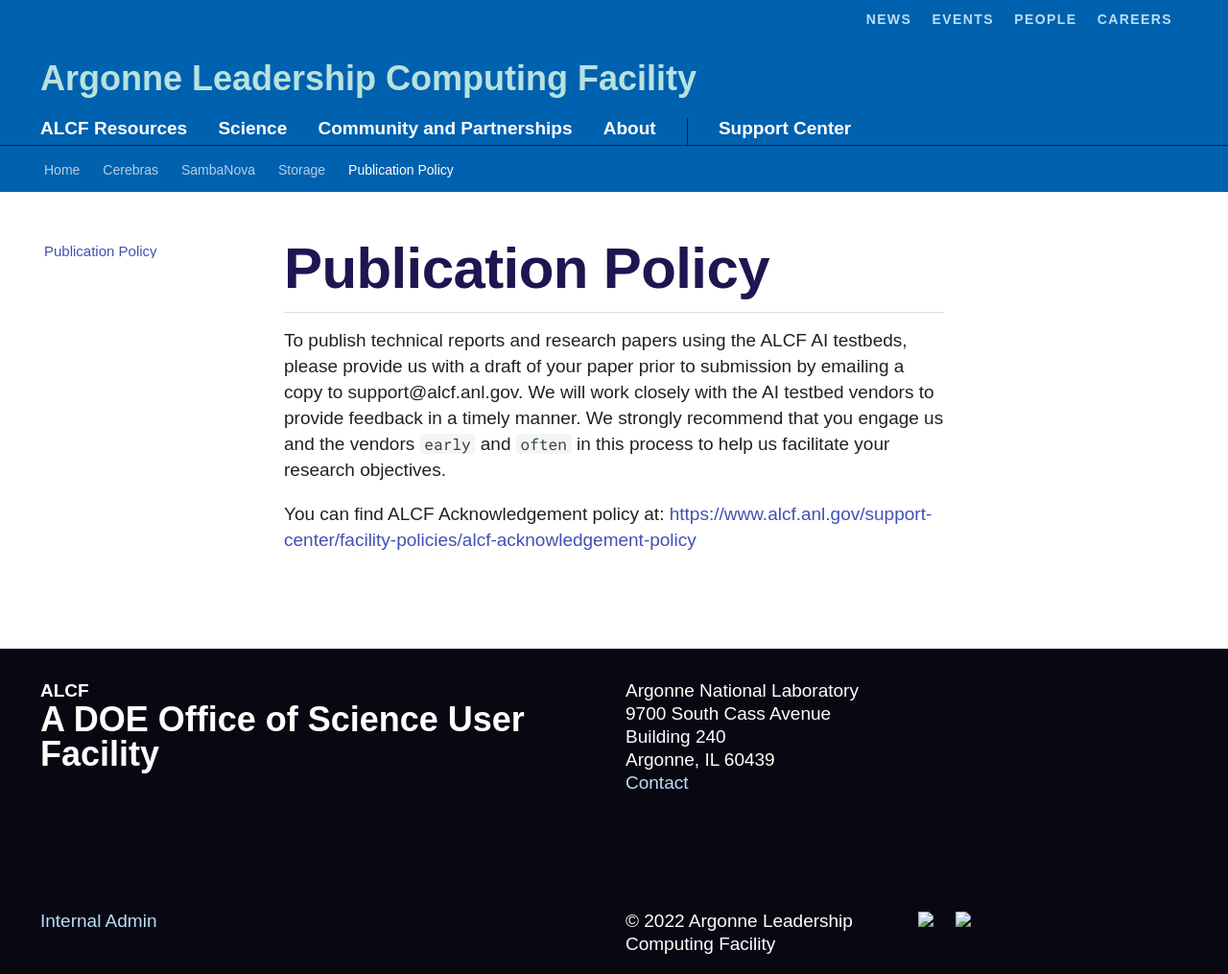
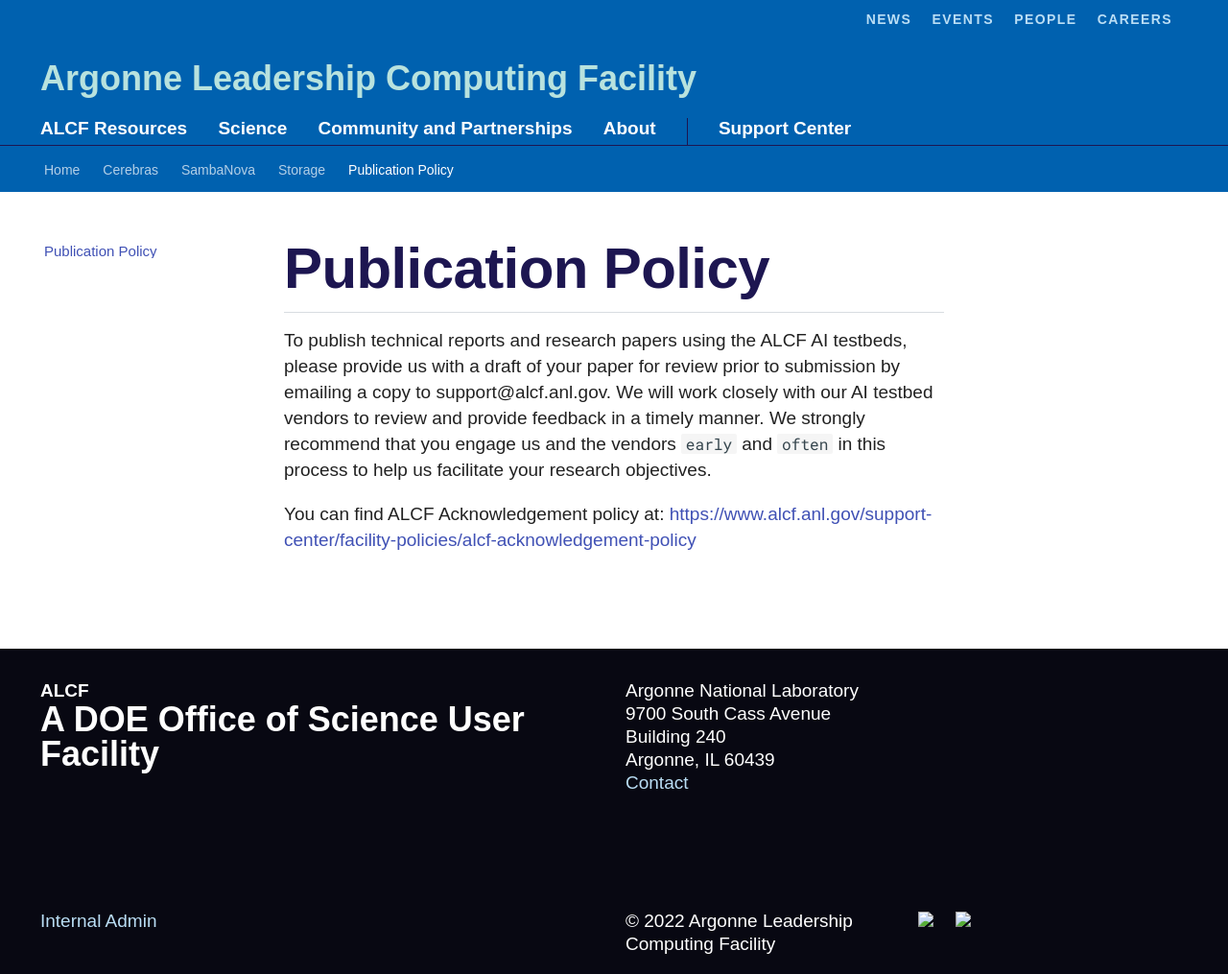
Before and after one commit to argonne-lcf/ai-testbed-userdocs, an MkDocs documentation site: the page built from docs/common/pub-policy.md, in a window 1280 px wide and 1015 px high. Shown: the whole window at 96% size. Built offline with MkDocs 1.6.1 and Material for MkDocs 9.7.7, drawn with Linux system fonts in a browser that asks for light colours; some web fonts are replaced; comment, search, counter and statistics services are not loaded.

Commit message:
Update pub-policy.md

```diff
--- a/docs/common/pub-policy.md
+++ b/docs/common/pub-policy.md
@@ -1,6 +1,6 @@
 # Publication Policy
 
-To publish technical reports and research papers using the ALCF AI testbeds, please provide us with a draft of your paper prior to submission by emailing a copy to support@alcf.anl.gov. We will work closely with the AI testbed vendors to provide feedback in a timely manner. We strongly recommend that you engage us and the vendors `early` and `often` in this process to help us facilitate your research objectives.
+To publish technical reports and research papers using the ALCF AI testbeds, please provide us with a draft of your paper for review prior to submission by emailing a copy to support@alcf.anl.gov. We will work closely with our AI testbed vendors to review and provide feedback in a timely manner. We strongly recommend that you engage us and the vendors `early` and `often` in this process to help us facilitate your research objectives.
 
 You can find ALCF Acknowledgement policy at:
 [https://www.alcf.anl.gov/support-center/facility-policies/alcf-acknowledgement-policy](https://www.alcf.anl.gov/support-center/facility-policies/alcf-acknowledgement-policy)
```
